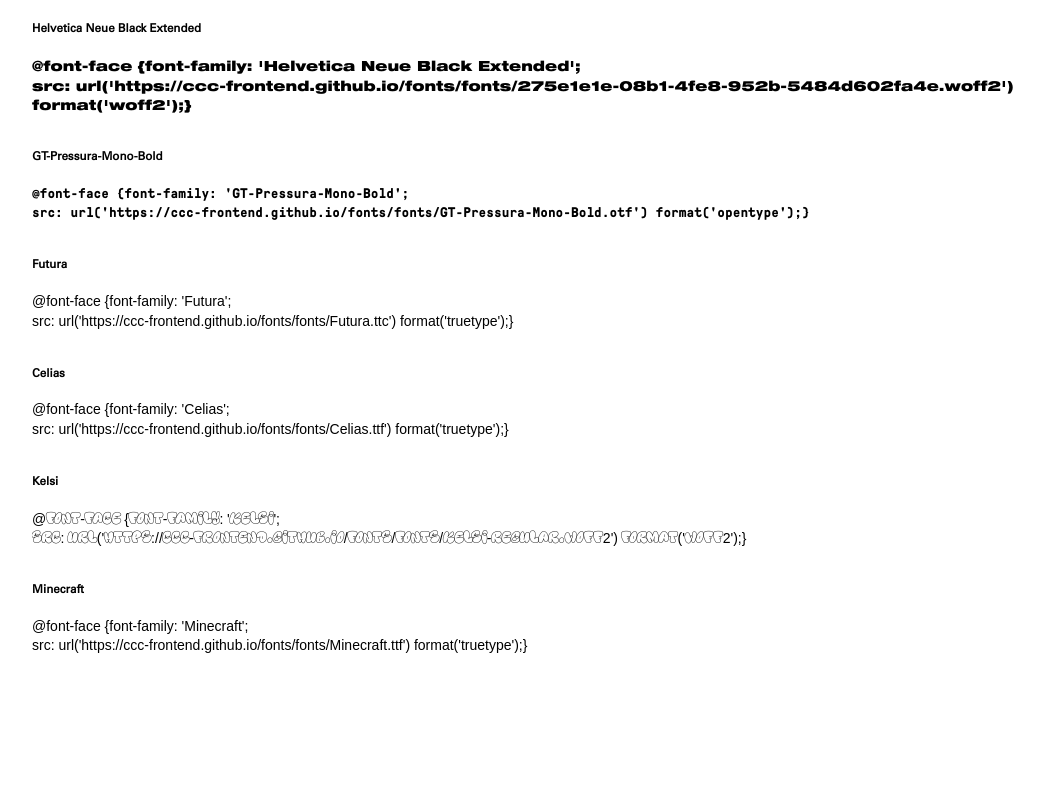
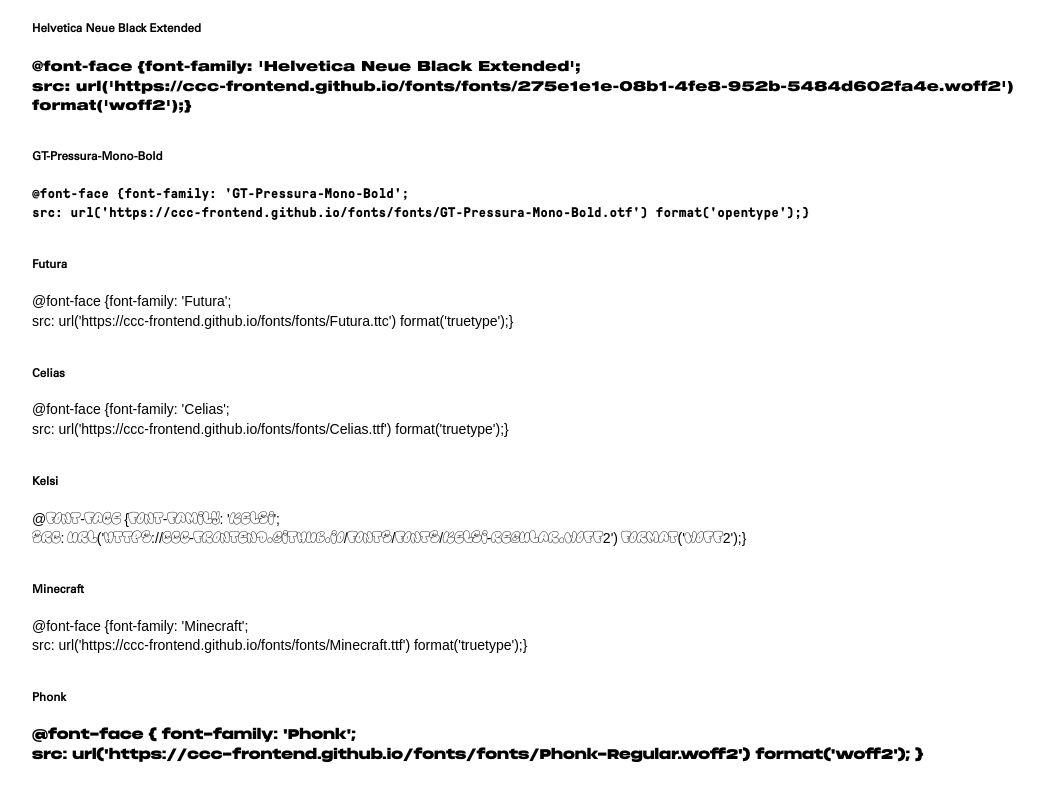
Before and after one commit to ccc-frontend/fonts, a plain HTML site: page index.html in a window 1280 px wide. Shown: the part 768-1568 px from the top of the page, without its empty margins (58-1102 px from the left). Before the commit the page ends 1538 px from the top, so only its background shows below. Drawn offline with Linux system fonts and the light colour scheme.

Commit message:
Add Phonk font

```diff
--- a/index.html
+++ b/index.html
@@ -105,6 +105,14 @@
           src: url('https://ccc-frontend.github.io/fonts/fonts/Minecraft.ttf') format('truetype');}
         </p>
       </section>
+      <section>
+        <h5>Phonk</h5>
+        <p style="font-family: 'Phonk', sans-serif">
+          @font-face { font-family: 'Phonk'; <br />
+          src: url('https://ccc-frontend.github.io/fonts/fonts/Phonk-Regular.woff2')
+          format('woff2'); }
+        </p>
+      </section>
     </main>
   </body>
 </html>
--- a/main.css
+++ b/main.css
@@ -49,6 +49,11 @@
   src: url('https://ccc-frontend.github.io/fonts/fonts/Kelsi-Regular.woff2') format('woff2');
 }
 
+@font-face {
+  font-family: 'Phonk';
+  src: url('https://ccc-frontend.github.io/fonts/fonts/Phonk-Regular.woff2') format('woff2');
+}
+
 .main {
   color: #000;
   font-family: 'Univers LT W05_55 Roman', serif;
```
Also changed, not shown: fonts/Phonk-Regular.woff2 (added).
